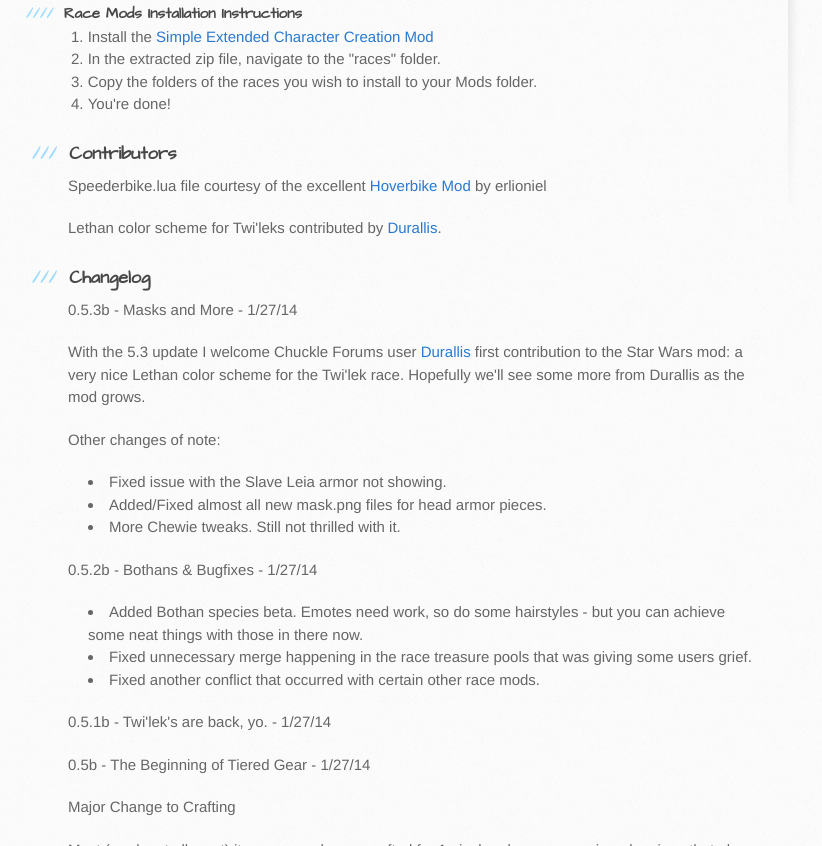
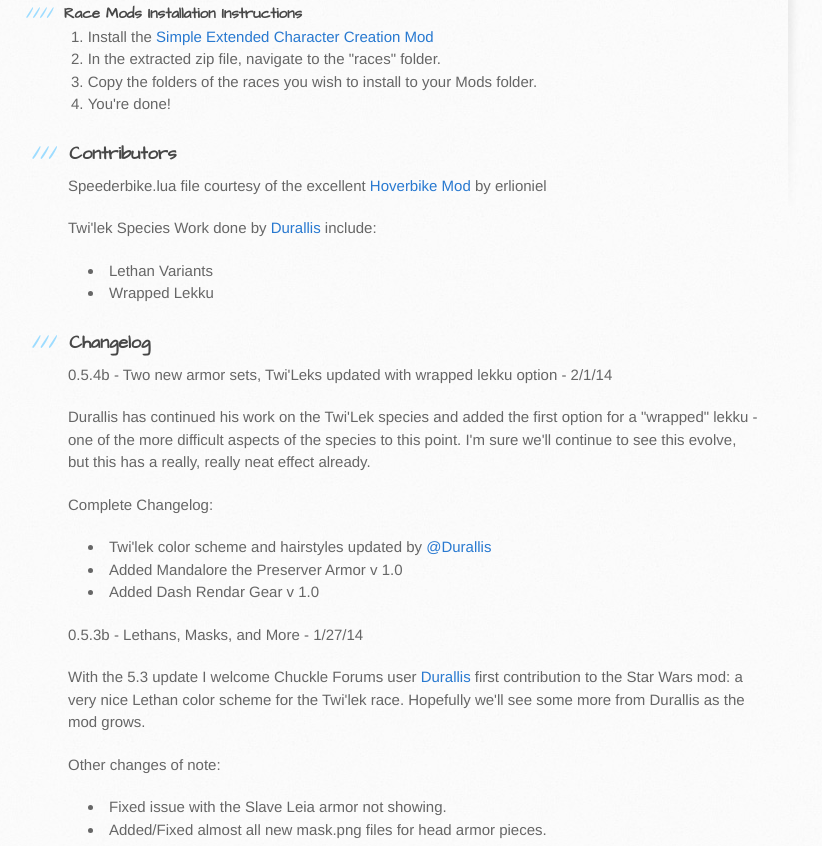
Before and after one commit to arrjaytea/star-wars-in-starbound-mod, a plain HTML site: page index.html in a window 1280 px wide. Shown: the part 636-1482 px from the top of the page, without its empty margins (102-924 px from the left). Drawn offline with Linux system fonts and the light colour scheme.

```diff
--- a/index.html
+++ b/index.html
@@ -31,7 +31,7 @@
           <h1>
 <a name="star-wars-in-starbound-mod" class="anchor" href="#star-wars-in-starbound-mod"><span class="octicon octicon-link"></span></a>Star Wars in Starbound Mod</h1>
 
-<p><em>Beta Release 0.5.3b (1/29/14) - Starbound Beta v. Furious Koala</em></p>
+<p><em>Beta Release 0.5.4b (2/1/14) - Starbound Beta v. Furious Koala</em></p>
 
 <h2>
 <a name="installation-instructions" class="anchor" href="#installation-instructions"><span class="octicon octicon-link"></span></a>Installation Instructions</h2>
@@ -58,12 +58,26 @@
 
 <p>Speederbike.lua file courtesy of the excellent <a href="http://community.playstarbound.com/index.php?resources/hoverbikes.758/">Hoverbike Mod</a> by erlioniel</p>
 
-<p>Lethan color scheme for Twi'leks contributed by <a href="http://community.playstarbound.com/index.php?members/durallis.209388/">Durallis</a>.</p>
+<p>Twi'lek Species Work done by <a href="http://community.playstarbound.com/index.php?members/durallis.209388/">Durallis</a> include:</p>
 
-<h3>
+<ul>
+<li>Lethan Variants</li>
+<li>Wrapped Lekku</li>
+</ul><h3>
 <a name="changelog" class="anchor" href="#changelog"><span class="octicon octicon-link"></span></a>Changelog</h3>
 
-<p><strong>0.5.3b</strong> - Masks and More - <em>1/27/14</em></p>
+<p><strong>0.5.4b</strong> - Two new armor sets, Twi'Leks updated with wrapped lekku option - <em>2/1/14</em></p>
+
+<p>Durallis has continued his work on the Twi'Lek species and added the first option for a "wrapped" lekku - one of the more difficult aspects of the species to this point.  I'm sure we'll continue to see this evolve, but this has a really, really neat effect already.</p>
+
+<p>Complete Changelog:</p>
+
+<ul>
+<li>Twi'lek color scheme and hairstyles updated by <a href="https://github.com/Durallis" class="user-mention">@Durallis</a>
+</li>
+<li>Added Mandalore the Preserver Armor v 1.0</li>
+<li>Added Dash Rendar Gear v 1.0</li>
+</ul><p><strong>0.5.3b</strong> - Lethans, Masks, and More - <em>1/27/14</em></p>
 
 <p>With the 5.3 update I welcome Chuckle Forums user <a href="http://community.playstarbound.com/index.php?members/durallis.209388/">Durallis</a> first contribution to the Star Wars mod: a very nice Lethan color scheme for the Twi'lek race.  Hopefully we'll see some more from Durallis as the mod grows.</p>
 
```
Also changed, not shown: params.json (+1 -1 lines).
